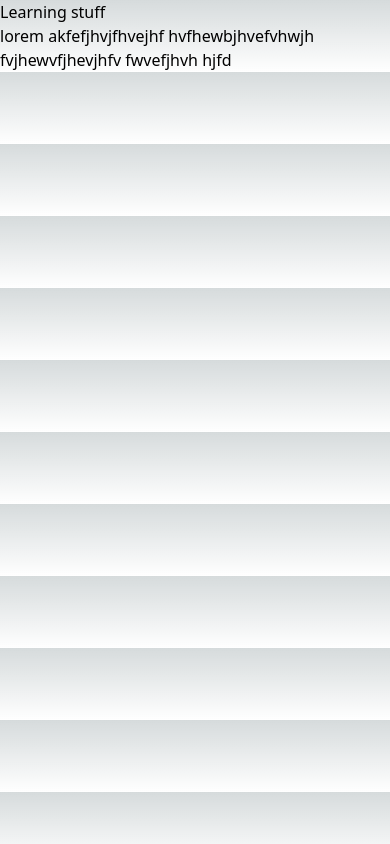
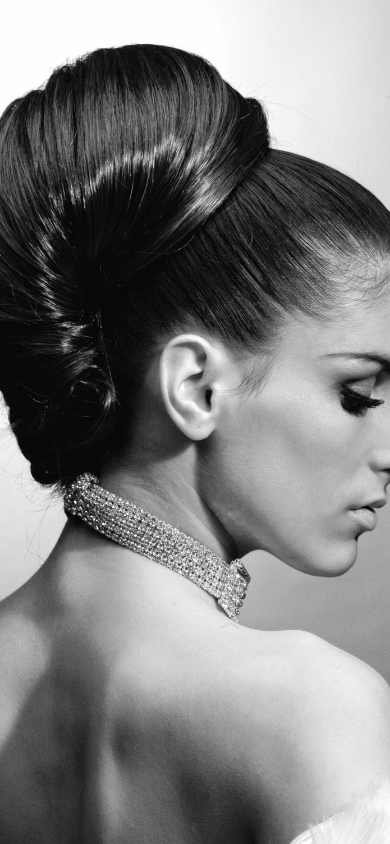
Before and after one commit to boluwatifebaiyemo/irun, a Next.js app: page / in a window 390 px wide. Built offline with nearby package versions, Linux system fonts and the light colour scheme.

Commit message:
progress 09March

```diff
--- a/pages/_app.js
+++ b/pages/_app.js
@@ -1,5 +1,6 @@
 import "@/styles/globals.css";
 
+
 export default function App({ Component, pageProps }) {
-  return <Component {...pageProps} />;
+  return <Component {...pageProps} />
 }
--- a/pages/index.js
+++ b/pages/index.js
@@ -1,12 +1,21 @@
+import Link from "next/link";
+
 export default function Index() {
   return (
     <>
-      <main>
-        <div>
-          <h1>Learning stuff</h1>
+      <main className="h-screen bg-desktop">
+        <div className="h-full w-full hidden lg:flex justify-center items-center bg-desktop">
+          <div className="h-full w-full bg-[#402b3a]/45 flex justify-center items-center">
+            <div className="w-full md:w-[520px] flex flex-col gap-6 px-4 md:px-0">
+              <h1 className="text-4xl lg:text-6xl text-center text-[#f8f4ec]">Shop for hairs and book an appointment for a fix</h1>
+              <Link href='/auth/signup' className="h-[48px] flex justify-center items-center bg-[#402b3a] text-[#f8f4ec] text-2xl px-4 rounded-md">Get Started</Link>
+            </div>
+          </div>
+        </div>
+        <div className="h-full w-full  lg:hidden bg-mobile">
+
         </div>
 
-        <p>lorem akfefjhvjfhvejhf hvfhewbjhvefvhwjh fvjhewvfjhevjhfv  fwvefjhvh hjfd</p>
       </main>
     </>
   );
--- a/styles/globals.css
+++ b/styles/globals.css
@@ -2,32 +2,20 @@
 @tailwind components;
 @tailwind utilities;
 
-:root {
-  --foreground-rgb: 0, 0, 0;
-  --background-start-rgb: 214, 219, 220;
-  --background-end-rgb: 255, 255, 255;
+/* My Custom CSS */
+
+/* bg image for desktop */
+
+.bg-desktop{
+  background-image: url('../public/bg_desktop.jpg') ;
+  background-position: center;
+  background-size: cover;
 }
 
-@media (prefers-color-scheme: dark) {
-  :root {
-    --foreground-rgb: 255, 255, 255;
-    --background-start-rgb: 0, 0, 0;
-    --background-end-rgb: 0, 0, 0;
-  }
+/* bg image for MOBILE */
+
+.bg-mobile{
+  background-image: url('../public/bg_mobile.jpg') ;
+  background-position: center;
+  background-size: cover;
 }
-
-body {
-  color: rgb(var(--foreground-rgb));
-  background: linear-gradient(
-      to bottom,
-      transparent,
-      rgb(var(--background-end-rgb))
-    )
-    rgb(var(--background-start-rgb));
-}
-
-@layer utilities {
-  .text-balance {
-    text-wrap: balance;
-  }
-}
```
Also changed, not shown: public/bg_desktop.jpg (added), public/bg_mobile.jpg (added).
